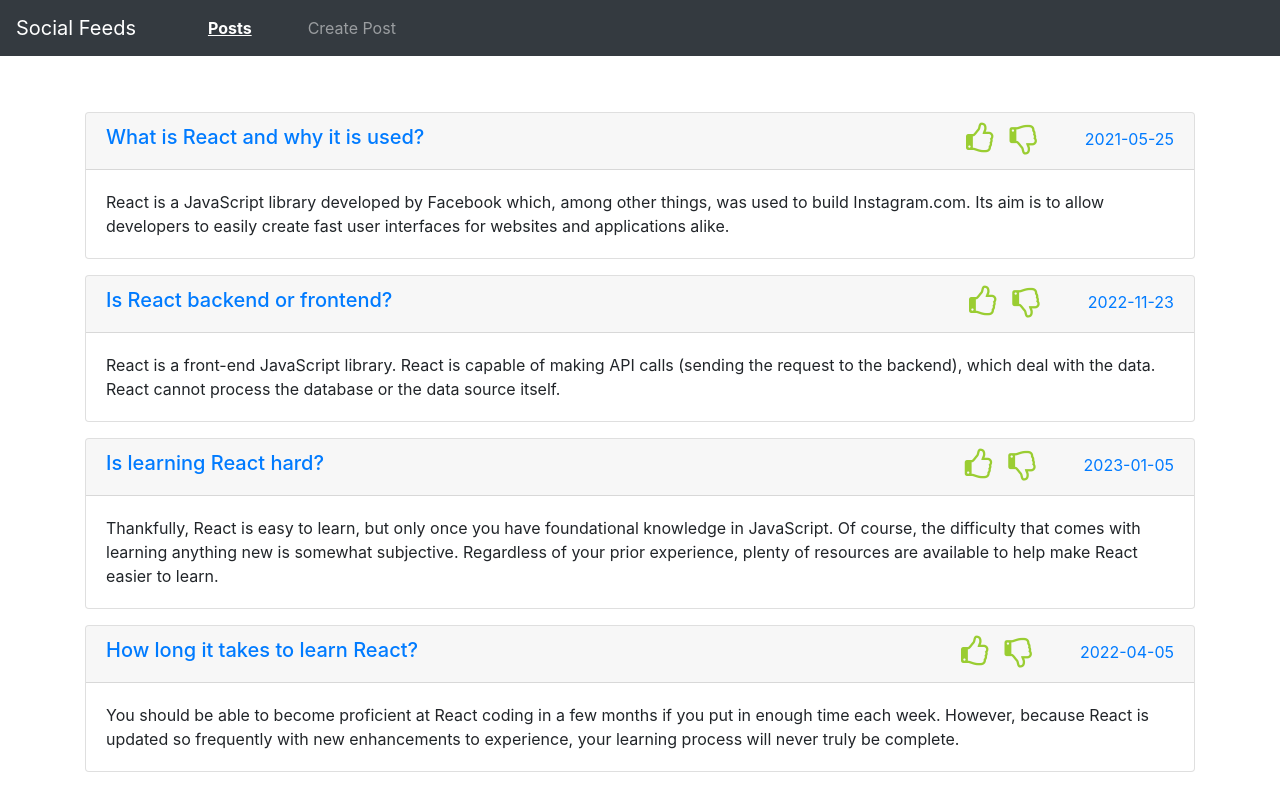
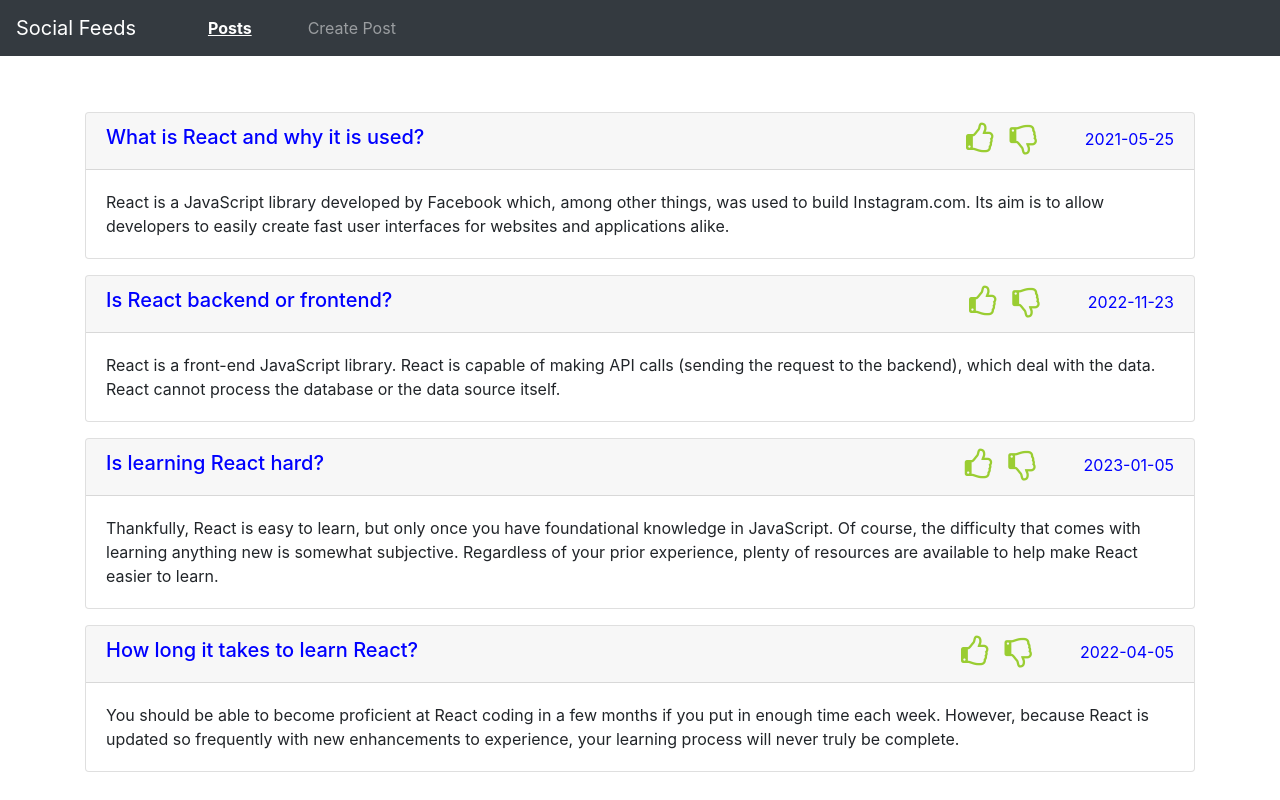
Before and after one commit to LadyHazle2010/Social-Feeds, a React (Create React App) app: page / in a window 1280 px wide. Built offline with nearby package versions, Linux system fonts and the light colour scheme.

Commit message:
Post header color is blue

```diff
--- a/src/components/Post.jsx
+++ b/src/components/Post.jsx
@@ -5,7 +5,7 @@ const Post = ({ post }) => {
     <div className="card my-3">
       {/* Post Header */}
       <div className="card-header">
-        <h5 className="text-primary">{post.title}</h5>
+        <h5 style={{ color: "blue" }}>{post.title}</h5>
         <div
           className="d-flex"
           style={{ position: "absolute", right: "20px", top: "10px" }}
@@ -32,7 +32,9 @@ const Post = ({ post }) => {
               }}
             ></i>
           </div>
-          <div className="ml-5 my-auto text-primary">{post.createdAt}</div>
+          <div className="ml-5 my-auto" style={{ color: "blue" }}>
+            {post.createdAt}
+          </div>
         </div>
       </div>
 
```
